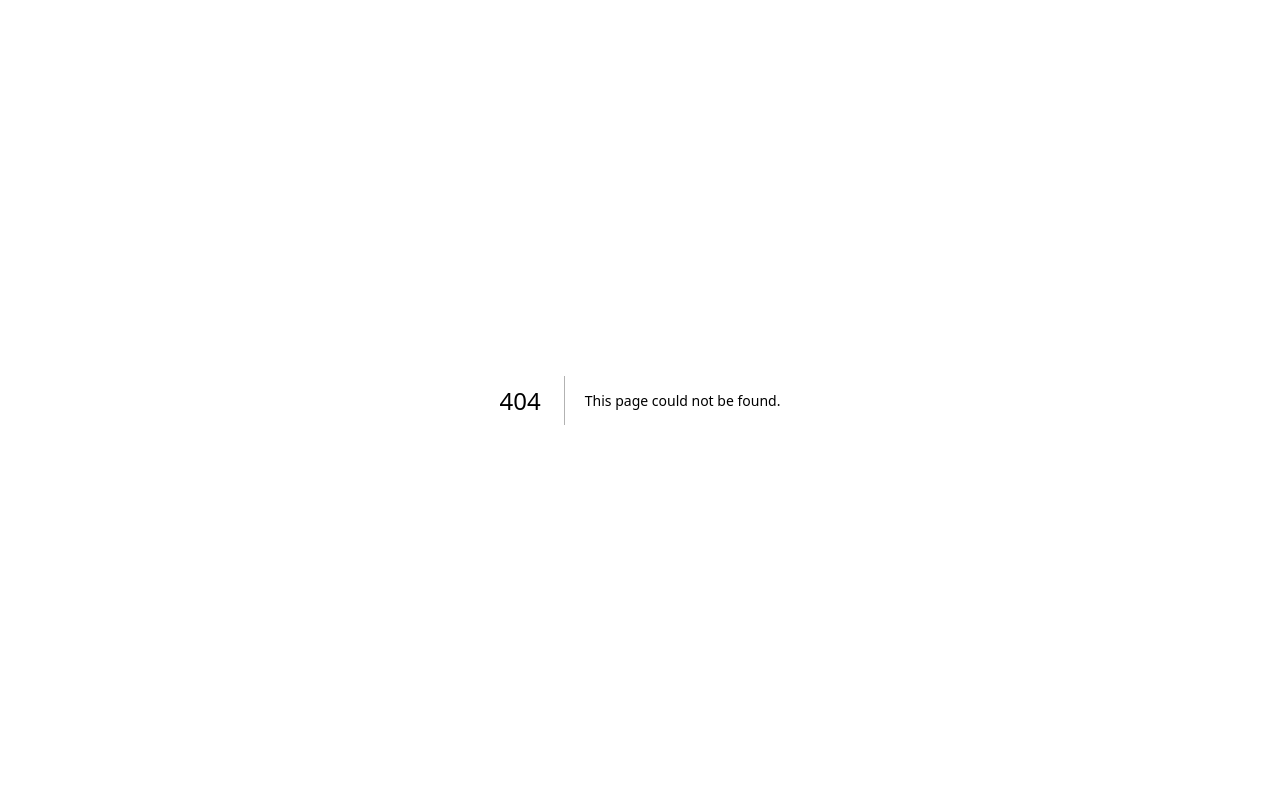
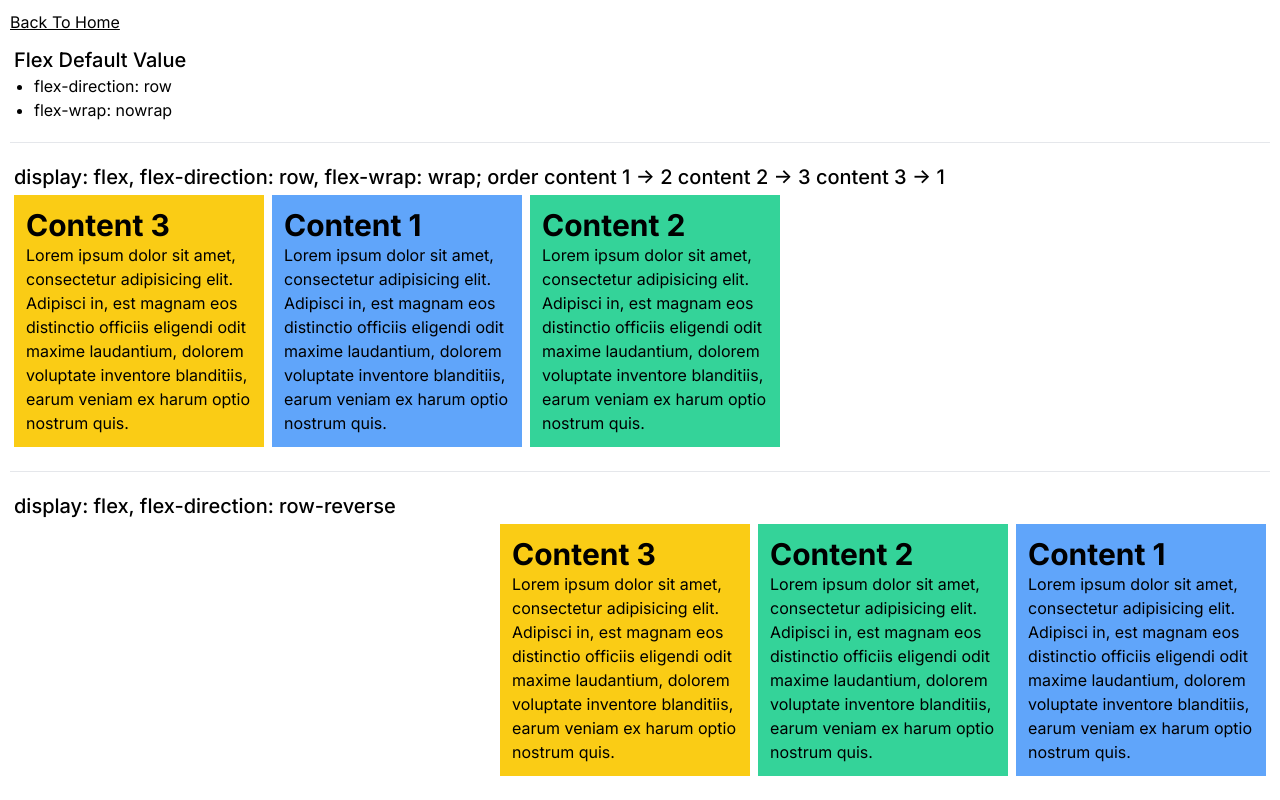
Before and after one commit to rayhannovelo/NextJS-Tailwind-Layout-Examples, a Next.js app: page /flexbox in a window 1280 px wide. Before the commit this address had no page. Shown: the top 800 px of the page. Built offline with nearby package versions, Linux system fonts and the light colour scheme.

Commit message:
add flexbox direction wrap order example

```diff
--- a/app/display/page.tsx
+++ b/app/display/page.tsx
@@ -36,7 +36,7 @@ export default function Page() {
         </p>
       </div>
 
-      <hr className="block my-5"></hr>
+      <hr className="my-5"></hr>
 
       <h3 className="ml-1">display: block, width: 500px</h3>
       <div className="content block bg-blue-400 m-1 p-3">
--- /dev/null
+++ b/app/flexbox/page.tsx
@@ -0,0 +1,155 @@
+import Link from "next/link";
+import "./styles.css";
+
+export default function Page() {
+  return (
+    <div id="flex">
+      <Link href="/" className="underline mb-3 block">
+        Back To Home
+      </Link>
+
+      <div className="ml-1">
+        <h3>Flex Default Value</h3>
+        <ol className="list-disc pl-5">
+          <li>flex-direction: row</li>
+          <li>flex-wrap: nowrap</li>
+        </ol>
+      </div>
+
+      <hr className="my-5"></hr>
+
+      <h3 className="ml-1">
+        display: flex, flex-direction: row, flex-wrap: wrap; order content 1
+        -&gt; 2 content 2 -&gt; 3 content 3 -&gt; 1
+      </h3>
+      <div className="flex flex-wrap">
+        <div className="content bg-blue-400 m-1 p-3 order-2">
+          <h1>Content 1</h1>
+          <p>
+            Lorem ipsum dolor sit amet, consectetur adipisicing elit. Adipisci
+            in, est magnam eos distinctio officiis eligendi odit maxime
+            laudantium, dolorem voluptate inventore blanditiis, earum veniam ex
+            harum optio nostrum quis.
+          </p>
+        </div>
+        <div className="content bg-emerald-400 m-1 p-3 order-3">
+          <h1>Content 2</h1>
+          <p>
+            Lorem ipsum dolor sit amet, consectetur adipisicing elit. Adipisci
+            in, est magnam eos distinctio officiis eligendi odit maxime
+            laudantium, dolorem voluptate inventore blanditiis, earum veniam ex
+            harum optio nostrum quis.
+          </p>
+        </div>
+        <div className="content bg-yellow-400 m-1 p-3 order-1">
+          <h1>Content 3</h1>
+          <p>
+            Lorem ipsum dolor sit amet, consectetur adipisicing elit. Adipisci
+            in, est magnam eos distinctio officiis eligendi odit maxime
+            laudantium, dolorem voluptate inventore blanditiis, earum veniam ex
+            harum optio nostrum quis.
+          </p>
+        </div>
+      </div>
+
+      <hr className="my-5"></hr>
+
+      <h3 className="ml-1">display: flex, flex-direction: row-reverse</h3>
+      <div className="flex flex-row-reverse">
+        <div className="content bg-blue-400 m-1 p-3">
+          <h1>Content 1</h1>
+          <p>
+            Lorem ipsum dolor sit amet, consectetur adipisicing elit. Adipisci
+            in, est magnam eos distinctio officiis eligendi odit maxime
+            laudantium, dolorem voluptate inventore blanditiis, earum veniam ex
+            harum optio nostrum quis.
+          </p>
+        </div>
+        <div className="content bg-emerald-400 m-1 p-3">
+          <h1>Content 2</h1>
+          <p>
+            Lorem ipsum dolor sit amet, consectetur adipisicing elit. Adipisci
+            in, est magnam eos distinctio officiis eligendi odit maxime
+            laudantium, dolorem voluptate inventore blanditiis, earum veniam ex
+            harum optio nostrum quis.
+          </p>
+        </div>
+        <div className="content bg-yellow-400 m-1 p-3">
+          <h1>Content 3</h1>
+          <p>
+            Lorem ipsum dolor sit amet, consectetur adipisicing elit. Adipisci
+            in, est magnam eos distinctio officiis eligendi odit maxime
+            laudantium, dolorem voluptate inventore blanditiis, earum veniam ex
+            harum optio nostrum quis.
+          </p>
+        </div>
+      </div>
+
+      <hr className="my-5"></hr>
+
+      <h3 className="ml-1">display: flex, flex-direction: col</h3>
+      <div className="flex flex-col">
+        <div className="content bg-blue-400 m-1 p-3">
+          <h1>Content 1</h1>
+          <p>
+            Lorem ipsum dolor sit amet, consectetur adipisicing elit. Adipisci
+            in, est magnam eos distinctio officiis eligendi odit maxime
+            laudantium, dolorem voluptate inventore blanditiis, earum veniam ex
+            harum optio nostrum quis.
+          </p>
+        </div>
+        <div className="content bg-emerald-400 m-1 p-3">
+          <h1>Content 2</h1>
+          <p>
+            Lorem ipsum dolor sit amet, consectetur adipisicing elit. Adipisci
+            in, est magnam eos distinctio officiis eligendi odit maxime
+            laudantium, dolorem voluptate inventore blanditiis, earum veniam ex
+            harum optio nostrum quis.
+          </p>
+        </div>
+        <div className="content bg-yellow-400 m-1 p-3">
+          <h1>Content 3</h1>
+          <p>
+            Lorem ipsum dolor sit amet, consectetur adipisicing elit. Adipisci
+            in, est magnam eos distinctio officiis eligendi odit maxime
+            laudantium, dolorem voluptate inventore blanditiis, earum veniam ex
+            harum optio nostrum quis.
+          </p>
+        </div>
+      </div>
+
+      <hr className="my-5"></hr>
+
+      <h3 className="ml-1">display: flex, flex-direction: col-reverse</h3>
+      <div className="flex flex-col-reverse">
+        <div className="content bg-blue-400 m-1 p-3">
+          <h1>Content 1</h1>
+          <p>
+            Lorem ipsum dolor sit amet, consectetur adipisicing elit. Adipisci
+            in, est magnam eos distinctio officiis eligendi odit maxime
+            laudantium, dolorem voluptate inventore blanditiis, earum veniam ex
+            harum optio nostrum quis.
+          </p>
+        </div>
+        <div className="content bg-emerald-400 m-1 p-3">
+          <h1>Content 2</h1>
+          <p>
+            Lorem ipsum dolor sit amet, consectetur adipisicing elit. Adipisci
+            in, est magnam eos distinctio officiis eligendi odit maxime
+            laudantium, dolorem voluptate inventore blanditiis, earum veniam ex
+            harum optio nostrum quis.
+          </p>
+        </div>
+        <div className="content bg-yellow-400 m-1 p-3">
+          <h1>Content 3</h1>
+          <p>
+            Lorem ipsum dolor sit amet, consectetur adipisicing elit. Adipisci
+            in, est magnam eos distinctio officiis eligendi odit maxime
+            laudantium, dolorem voluptate inventore blanditiis, earum veniam ex
+            harum optio nostrum quis.
+          </p>
+        </div>
+      </div>
+    </div>
+  );
+}
--- /dev/null
+++ b/app/flexbox/styles.css
@@ -0,0 +1,10 @@
+body {
+  margin: 10px;
+}
+
+#flex {
+  .content {
+    width: 250px;
+    height: auto;
+  }
+}
--- a/app/page.tsx
+++ b/app/page.tsx
@@ -18,7 +18,7 @@ export default function Home() {
           </li>
           <li>
             <Link href="/flex" className="hover:underline">
-              Flex
+              Flexbox (flex-direction, flex-wrap, order)
             </Link>
           </li>
           <li>
```
